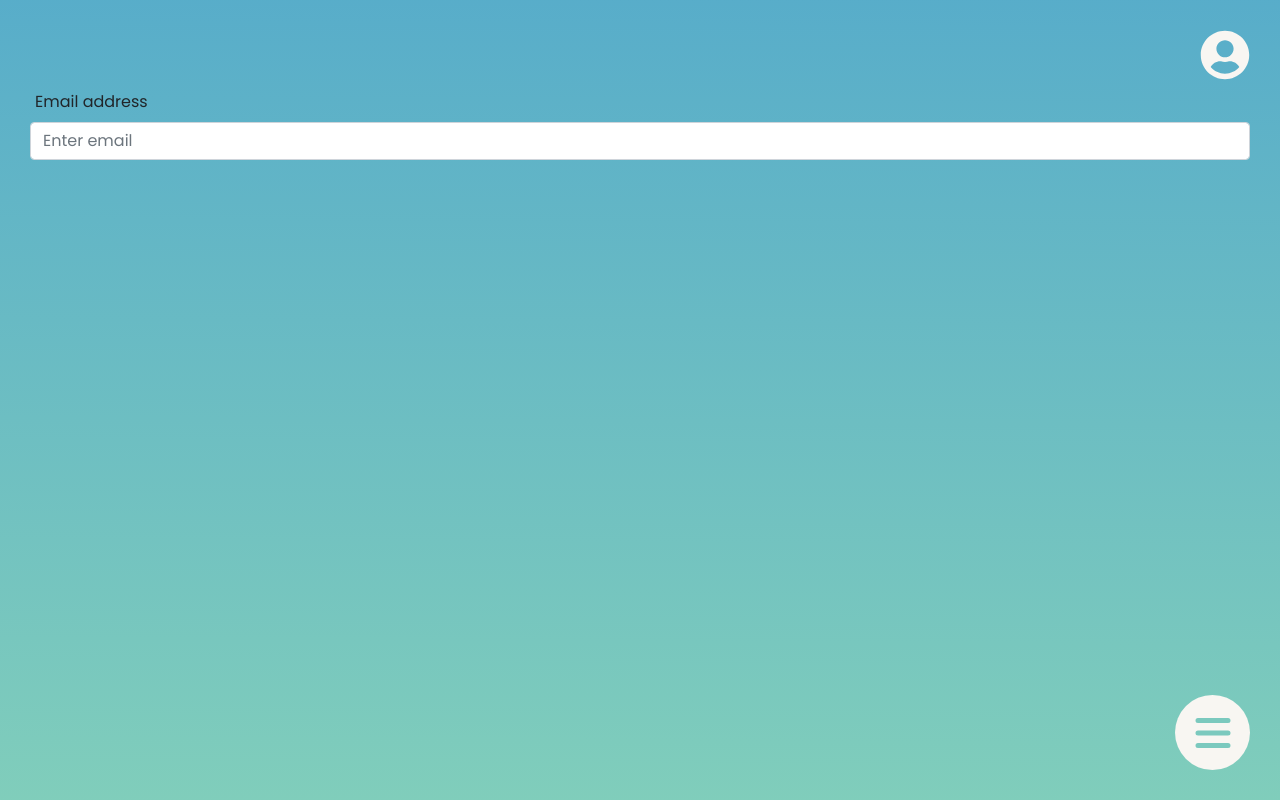
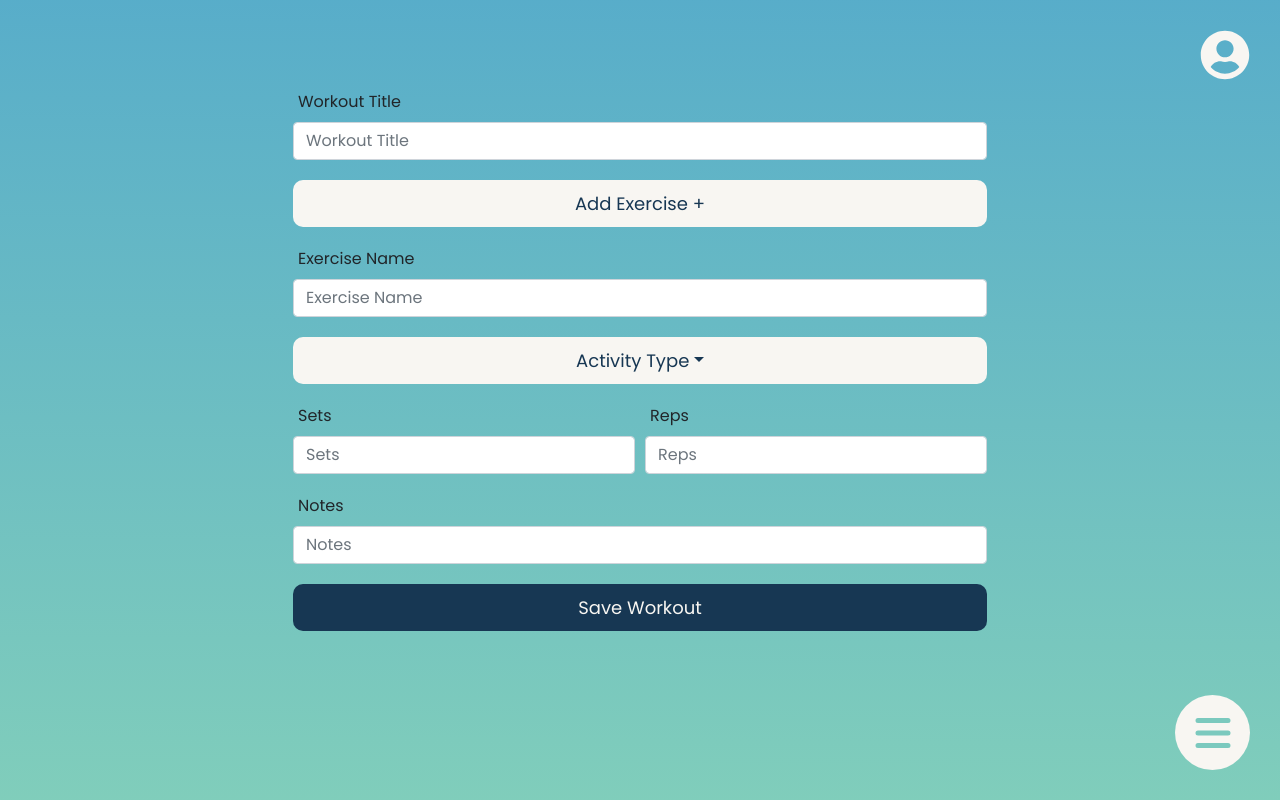
Before and after one commit to RM-Evans/fitstrat, a React (Create React App) app: page /newworkout in a window 1280 px wide. Built offline with nearby package versions, Linux system fonts and the light colour scheme.

Commit message:
progress on form

```diff
--- a/src/pages/NewWorkout/NewWorkout.css
+++ b/src/pages/NewWorkout/NewWorkout.css
@@ -1,9 +1,70 @@
-/* .new-workout-container {
-
+.new-workout-container {
+  display: flex;
+  margin: 0 30px;
+  justify-content: center;
+}
+/* for input field
+:focus {
+  color: #173753;
+  background-color: #fff;
+  border-color: #173753;
+  outline: 0;
+  box-shadow: 0 0 0 0.25rem rgba(6, 184, 152, 0.5);
 } */
 
 .workout-form-group {
   display: flex;
   flex-direction: column;
-  margin: 0 30px;
 }
+
+.new-exercise-form,
+Button {
+  margin-top: 20px;
+}
+
+.sets-reps-group {
+  display: flex;
+  gap: 10px;
+  margin: 20px 0;
+}
+
+/* .sets-reps-item {
+  flex: auto;
+} */
+Button {
+  padding: 10px;
+  width: 100%;
+
+  border-radius: 10px;
+  border: none;
+}
+
+.save-workout-btn,
+#dropdown-basic-btn,
+#add-exercise-btn {
+  flex: auto;
+
+  padding: 10px;
+  width: 100%;
+
+  border-radius: 10px;
+  border: none;
+
+  font-size: 18px;
+}
+
+.save-workout-btn {
+  color: #f8f6f2;
+  background-color: #173753;
+}
+
+#dropdown-basic-btn,
+#add-exercise-btn {
+  background-color: #f8f6f2;
+  color: #173753;
+}
+
+.save-workout-btn:hover {
+  color: #173753;
+  background-color: #f8f6f2;
+}
--- a/src/pages/NewWorkout/NewWorkout.js
+++ b/src/pages/NewWorkout/NewWorkout.js
@@ -1,16 +1,74 @@
-import './NewWorkout.css';
-import Form from 'react-bootstrap/Form';
+import './NewWorkout.css'
+import { useState } from 'react'
+import Form from 'react-bootstrap/Form'
+import DropdownButton from 'react-bootstrap/DropdownButton'
+import Dropdown from 'react-bootstrap/Dropdown'
+import Button from 'react-bootstrap/Button'
 
 export default function NewWorkout() {
+  const [dropdownTitle, setDropdownTitle] = useState('Activity Type')
+  const changeValue = (e) => {
+    console.log(e)
+    setDropdownTitle(e)
+  }
   return (
     <div className="new-workout-container">
       {/* <p>there should be a form on this page</p> */}
-      <Form >
-        <Form.Group controlId="formBasicEmail" className='workout-form-group'>
-          <Form.Label>Email address</Form.Label>
-          <Form.Control type="email" placeholder="Enter email" />
+      <Form>
+        <Form.Group controlId="workoutTitle" className="workout-form-group">
+          <Form.Label>Workout Title</Form.Label>
+          <Form.Control placeholder="Workout Title" />
         </Form.Group>
+
+        {/* adding an exercise will add a button to the array of exercises */}
+        <Button variant="primary" id="add-exercise-btn">
+          Add Exercise +
+        </Button>
+        {/* I should be able to create and delete as many of these forms as I want */}
+
+        <div className="new-exercise-form">
+          <Form.Group className="workout-form-group">
+            <Form.Label>Exercise Name</Form.Label>
+            <Form.Control placeholder="Exercise Name" />
+          </Form.Group>
+
+          <DropdownButton
+            id="dropdown-basic-btn"
+            className="workout-form-group"
+            title={dropdownTitle}
+            size="md"
+          >
+            <Dropdown.Item onClick={(e) => changeValue(e.target.textContent)}>
+              Warmup
+            </Dropdown.Item>
+            <Dropdown.Item onClick={(e) => changeValue(e.target.textContent)}>
+              Working Set
+            </Dropdown.Item>
+            <Dropdown.Item onClick={(e) => changeValue(e.target.textContent)}>
+              Stretch
+            </Dropdown.Item>
+          </DropdownButton>
+
+          <div className="sets-reps-group">
+            <Form.Group className="sets-reps-item">
+              <Form.Label>Sets</Form.Label>
+              <Form.Control type="number" placeholder="Sets" />
+            </Form.Group>
+            <Form.Group className="sets-reps-item">
+              <Form.Label>Reps</Form.Label>
+              <Form.Control type="number" placeholder="Reps" />
+            </Form.Group>
+          </div>
+          <Form.Group className="workout-form-group">
+            <Form.Label>Notes</Form.Label>
+            <Form.Control placeholder="Notes" />
+          </Form.Group>
+        </div>
+
+        <Button variant="primary" className="save-workout-btn">
+          Save Workout
+        </Button>
       </Form>
     </div>
-  );
+  )
 }
```
